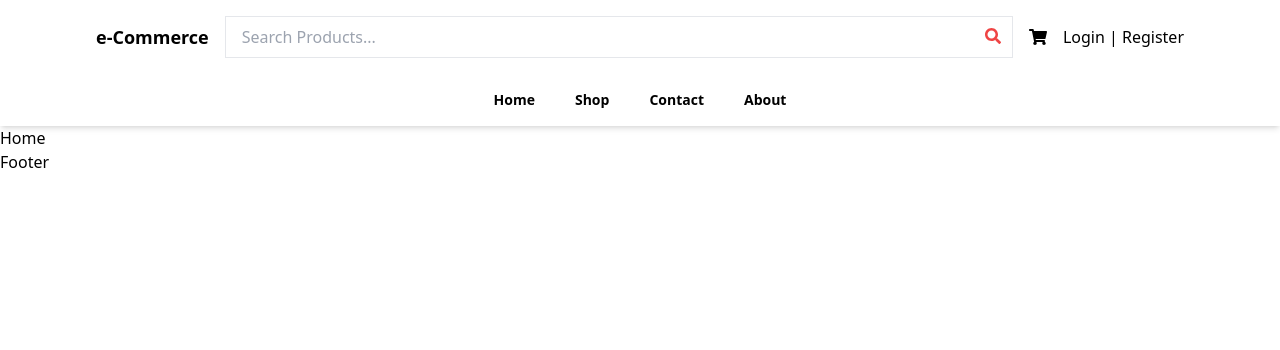
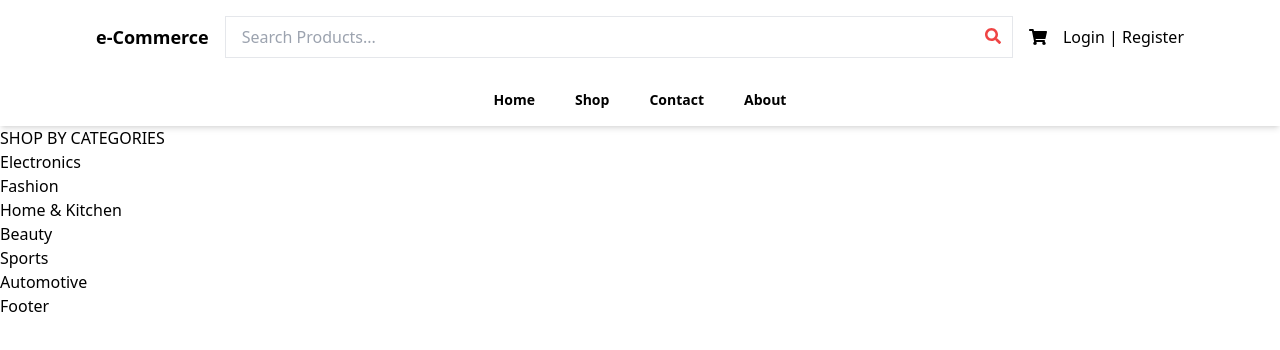
Before and after one commit to singhvijay031/e-commerce-frontend, a React (Vite) app: page / in a window 1280 px wide. Shown: the top 350 px of the page. Built offline with nearby package versions, Linux system fonts and the light colour scheme.

Commit message:
updated homepage

```diff
--- a/src/pages/Home.jsx
+++ b/src/pages/Home.jsx
@@ -1,5 +1,24 @@
+import { Categories } from "../assets/mockData";
+
 const Home = () => {
-  return <div>Home</div>;
+  return (
+    <div>
+      <div>
+        <div>
+          <div>
+            <div>SHOP BY CATEGORIES</div>
+            <ul>
+              {Categories.map((category, index) => (
+                <li key={index}>{category}</li>
+              ))}
+            </ul>
+          </div>
+
+          <div></div>
+        </div>
+      </div>
+    </div>
+  );
 };
 
 export default Home;
```
